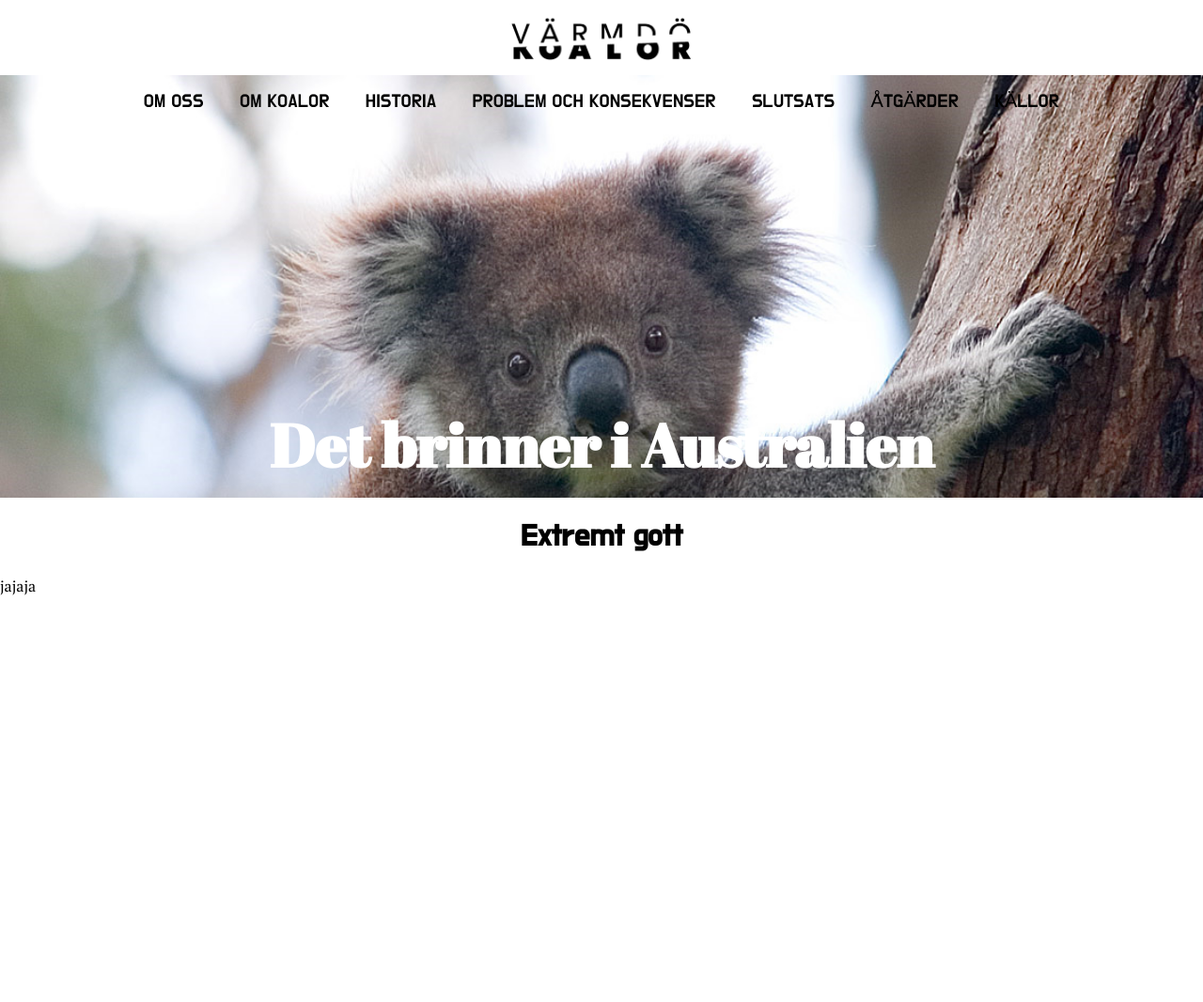
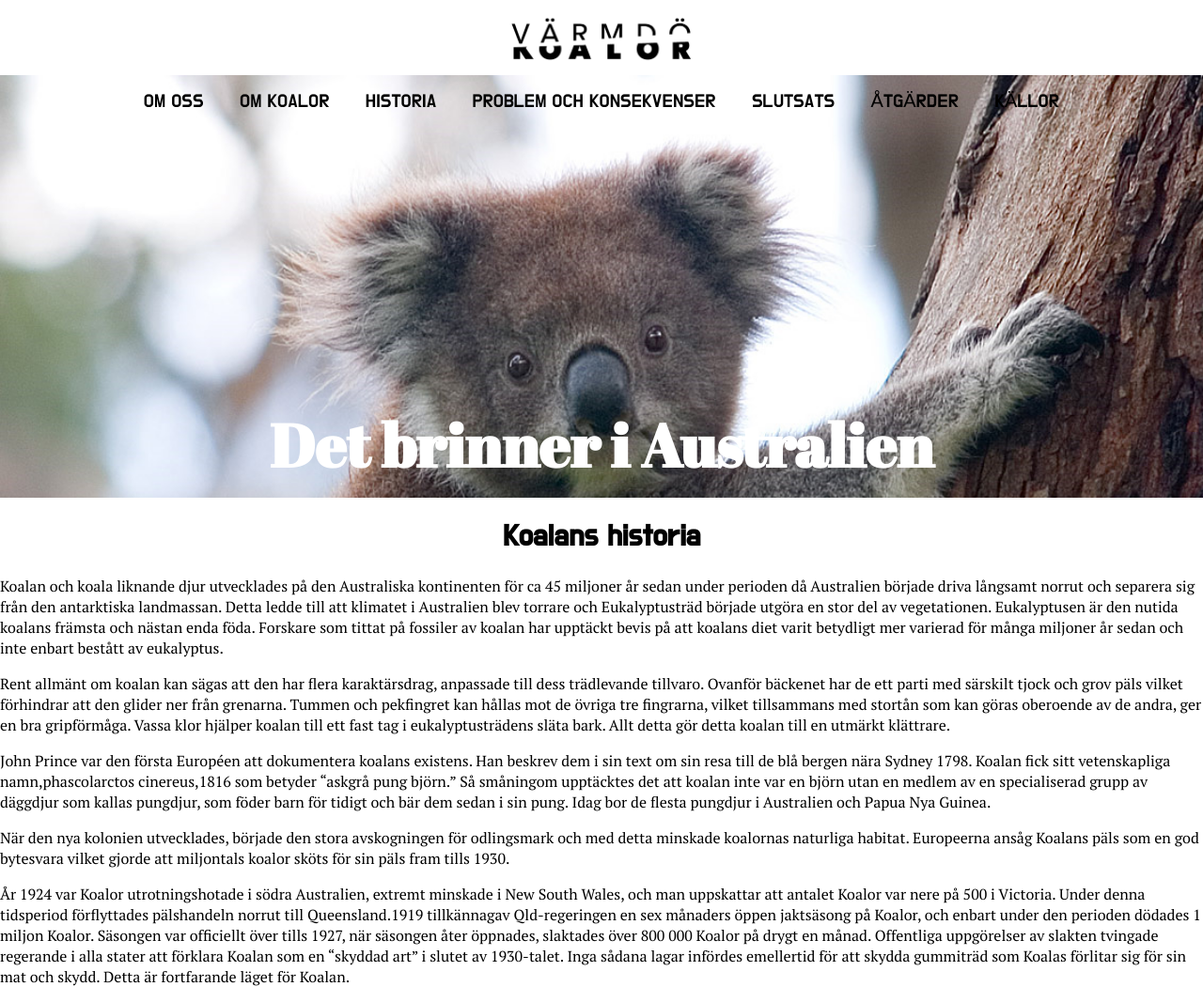
Before and after one commit to limbero/stackars-koalorna, a Jekyll site: the page built from _historia/historia.md, in a window 1280 px wide and 1067 px high. Shown: the whole window at 94% size. Built offline with Jekyll 4.4.1, drawn with Linux system fonts in a browser that asks for light colours; comment, search, counter and statistics services are not loaded.

Commit message:
Update historia.md

```diff
--- a/_historia/historia.md
+++ b/_historia/historia.md
@@ -1,5 +1,13 @@
 ---
 layout: default
 ---
-# Extremt gott
-jajaja
+# Koalans historia
+Koalan och koala liknande djur utvecklades på den Australiska kontinenten för ca 45 miljoner år sedan under perioden då Australien började driva långsamt norrut och separera sig från den antarktiska landmassan. Detta ledde till att klimatet i Australien blev torrare och Eukalyptusträd började utgöra en stor del av vegetationen. Eukalyptusen är den nutida koalans främsta och nästan enda föda. Forskare som tittat på fossiler av koalan har upptäckt bevis på att koalans diet varit betydligt mer varierad för många miljoner år sedan och inte enbart bestått av eukalyptus.
+
+Rent allmänt om koalan kan sägas att den har flera karaktärsdrag, anpassade till dess trädlevande tillvaro. Ovanför bäckenet har de ett parti med särskilt tjock och grov päls vilket förhindrar att den glider ner från grenarna. Tummen och pekfingret kan hållas mot de övriga tre fingrarna, vilket tillsammans med stortån som kan göras oberoende av de andra, ger en bra gripförmåga. Vassa klor hjälper koalan till ett fast tag i eukalyptusträdens släta bark. Allt detta gör detta koalan till en utmärkt klättrare.
+
+John Prince var den första Européen att dokumentera koalans existens. Han beskrev dem i sin text om sin resa till de blå bergen nära Sydney 1798. Koalan fick sitt vetenskapliga namn,phascolarctos cinereus,1816  som betyder “askgrå pung björn.”  Så småningom upptäcktes det att koalan inte var en björn utan en medlem av en specialiserad grupp av däggdjur som kallas pungdjur, som föder barn för tidigt och bär dem sedan i sin pung. Idag bor de flesta pungdjur i Australien och Papua Nya Guinea.
+
+När den nya kolonien utvecklades, började den stora avskogningen för odlingsmark och med detta minskade koalornas naturliga habitat. Europeerna ansåg Koalans päls som en god bytesvara vilket gjorde att miljontals koalor sköts för sin päls fram tills 1930.
+
+År 1924 var Koalor utrotningshotade i södra Australien, extremt minskade i New South Wales, och man uppskattar att antalet Koalor var nere på 500 i Victoria. Under denna tidsperiod förflyttades pälshandeln norrut till Queensland.1919 tillkännagav  Qld-regeringen en sex månaders öppen jaktsäsong på Koalor, och enbart under den perioden dödades 1 miljon Koalor. Säsongen var officiellt över tills 1927, när säsongen åter öppnades, slaktades över 800 000 Koalor på drygt en månad. Offentliga uppgörelser av slakten tvingade regerande i alla stater att förklara Koalan som en "skyddad art" i slutet av 1930-talet. Inga sådana lagar infördes emellertid för att skydda gummiträd som Koalas förlitar sig för sin mat och skydd. Detta är fortfarande läget för Koalan.
```
